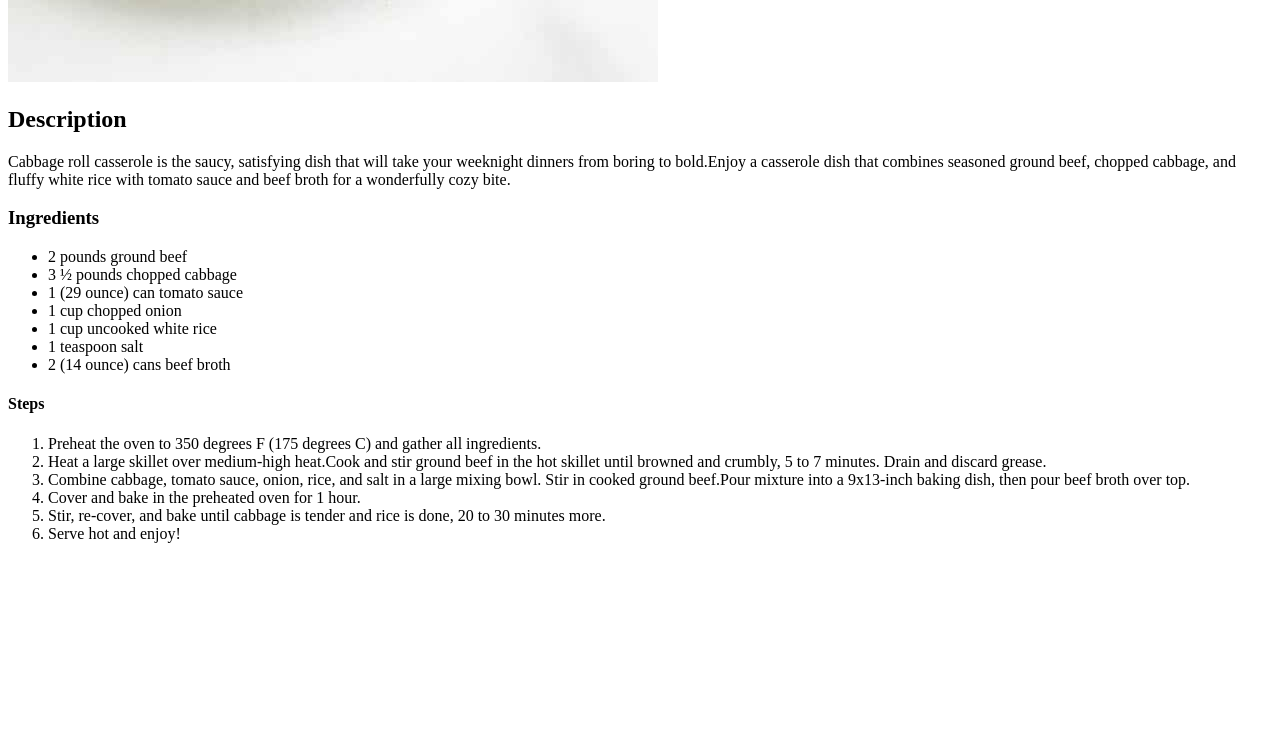
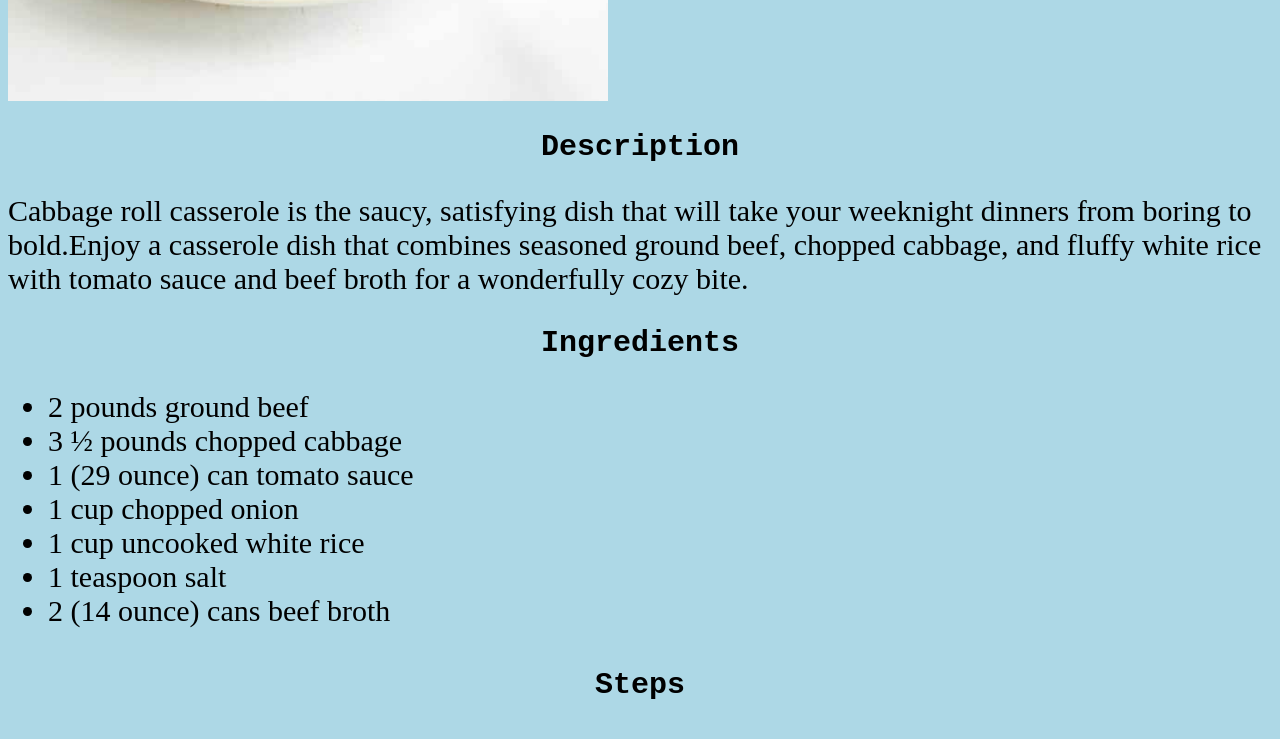
Before and after one commit to AFLcaan/odin-recipes, a plain HTML site: page recipes/casserole.html in a window 1280 px wide. Shown: the part 648-1387 px from the top of the page. Before the commit the page ends 1207 px from the top, so only its background shows below. Drawn offline with Linux system fonts and the light colour scheme.

Commit message:
Style recipe pages
Recipe page have been styled using external css link

```diff
--- a/recipes/casserole.html
+++ b/recipes/casserole.html
@@ -3,6 +3,7 @@
     <head>
         <meta charset="utf-8">
         <title>casserole</title>
+        <link rel="stylesheet" href="style.css" />
     </head>
 
     <body>
@@ -13,7 +14,7 @@
         alt="cabbage roll casserole image served on a white plate">
 
         <h2>Description</h2>
-        <p>
+        <p class="des">
             Cabbage roll casserole is the saucy, satisfying dish that
         will take your weeknight dinners from boring to bold.Enjoy a casserole dish
         that combines seasoned ground beef, chopped cabbage, and fluffy white
@@ -22,7 +23,7 @@
 
         <h3>Ingredients</h3>
         <p>
-            <ul>
+            <ul class="ing">
                 <li>2 pounds ground beef</li>
                 <li>3 ½ pounds chopped cabbage</li>
                 <li>1 (29 ounce) can tomato sauce</li>
@@ -36,7 +37,7 @@
 
         <h4>Steps</h4>
         <p>
-            <ol>
+            <ol class="step">
                 <li>Preheat the oven to 350 degrees F (175 degrees C) and
                     gather all ingredients.</li>
                 <li>Heat a large skillet over medium-high heat.Cook and stir ground beef
```
Also changed, not shown: recipes/moussaka.html (+4 -3 lines), recipes/peanut-cookie.html (+4 -3 lines).
